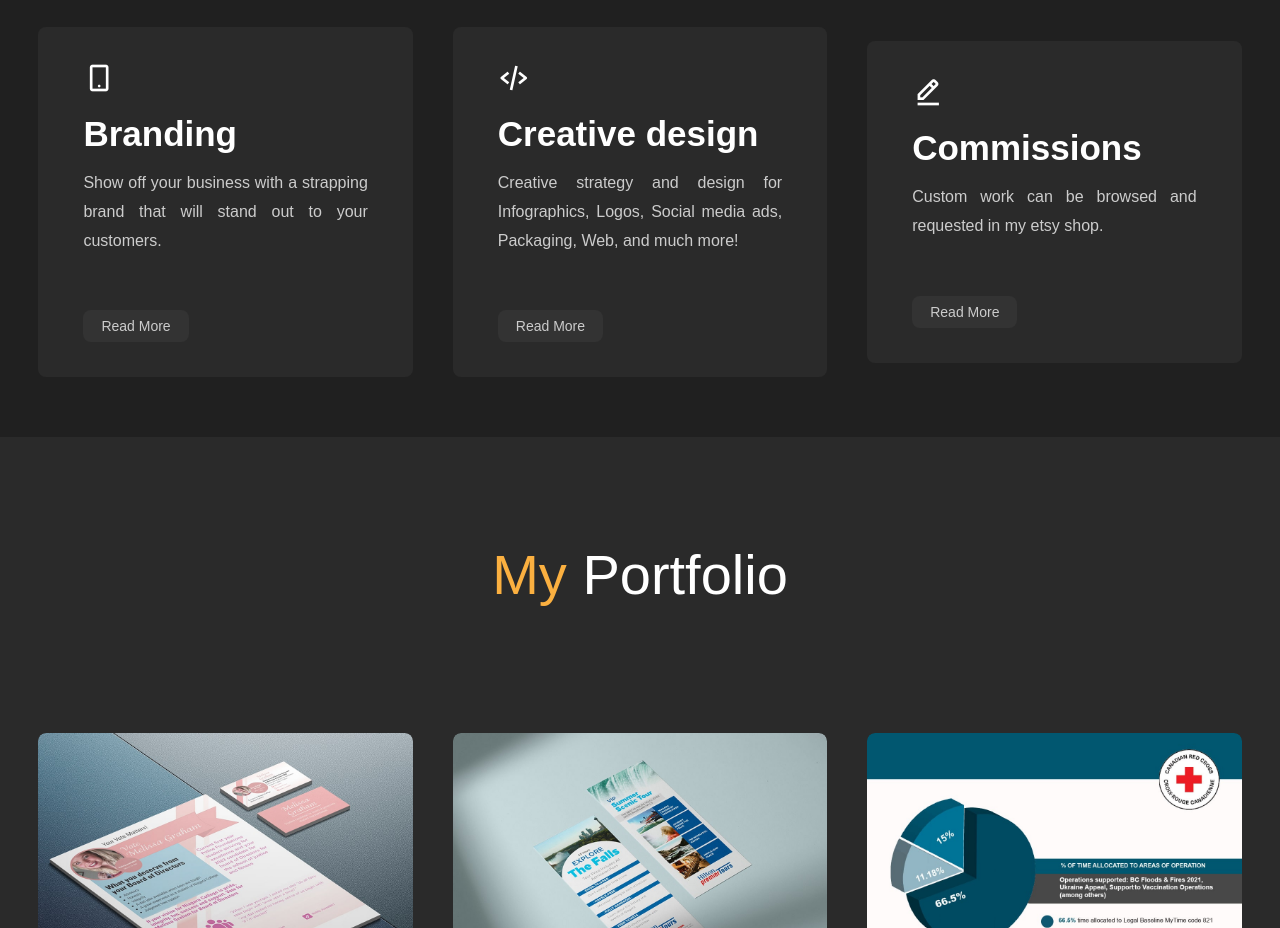
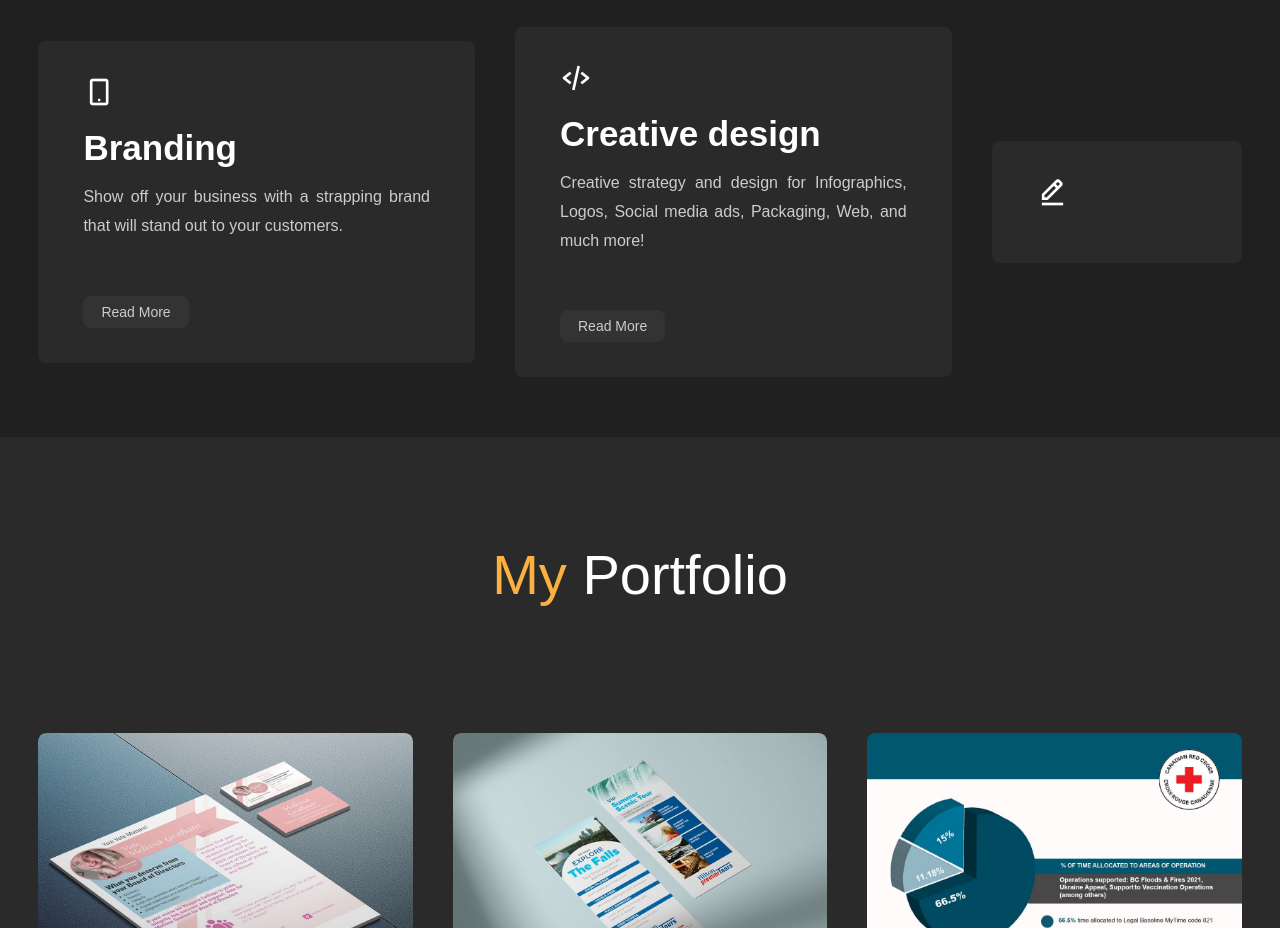
Before and after one commit to BrandonBurnett97/BrandonsPortfolio2023, a plain HTML site: page index.html in a window 1280 px wide. Shown: the part 1820-2748 px from the top of the page. Drawn offline with nearby package versions, Linux system fonts and the light colour scheme.

Commit message:
Update index.html

```diff
--- a/index.html
+++ b/index.html
@@ -96,11 +96,6 @@
 			<div class="box">
 				<div class="s-icons">
 					<i class='bx bx-edit-alt'></i>
-				</div>
-				<h3>Commissions</h3>
-				<p>Custom work can be browsed and requested in my etsy shop.</p>
-				<a href="https://www.etsy.com/ca/shop/doubleBcreationz?ref=profile_header" class="read">Read More</a>
-			</div>
 
 		</div>
 	</section>
```
